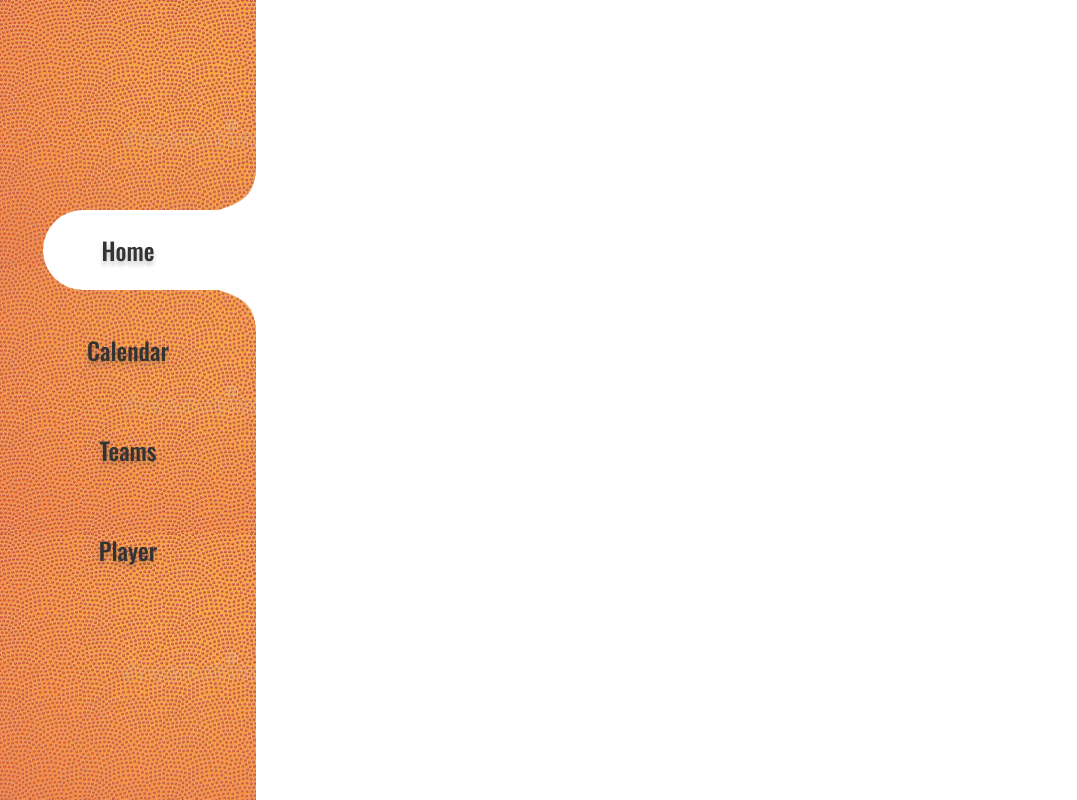
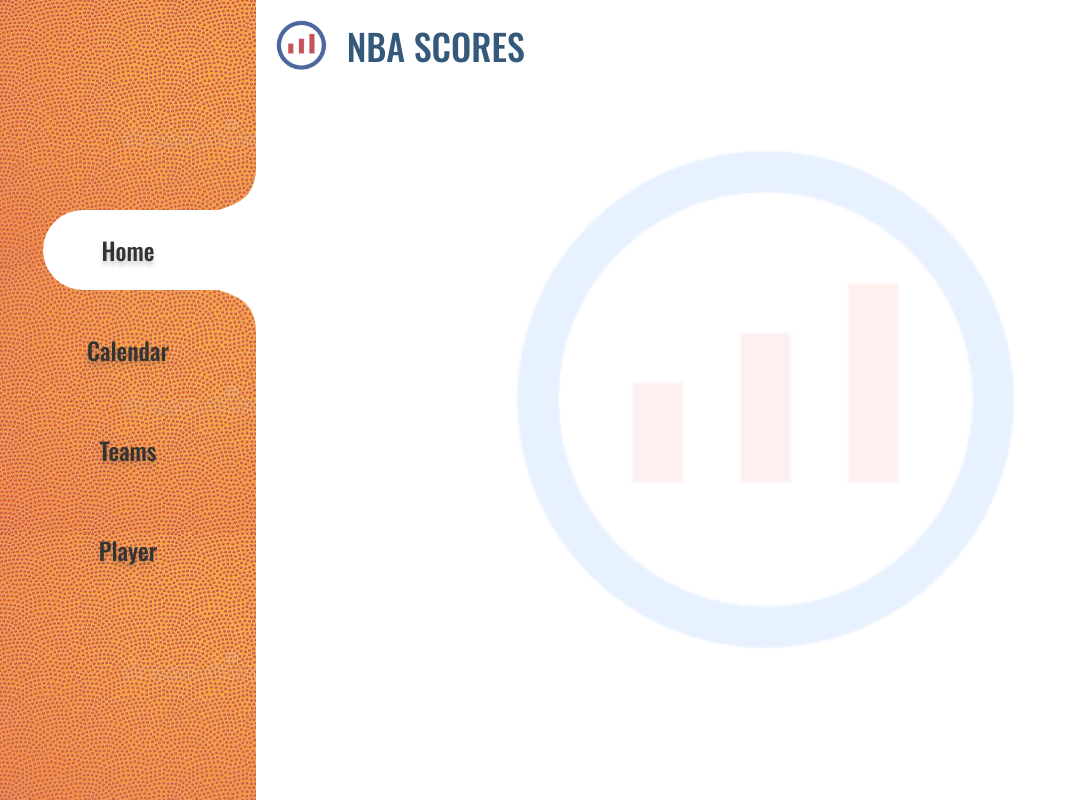
Before and after one commit to Arkistos/stat-manager, a React (Create React App) app: page / in a window 1280 px wide. Shown: the whole page, without its empty margins (0-1077 px from the left). Built offline with nearby package versions, Linux system fonts and the light colour scheme.

Commit message:
title and backgroud to main display

```diff
--- a/src/App.js
+++ b/src/App.js
@@ -1,6 +1,7 @@
 import React from "react";
 
 import NavigationPanel from "./NavigationPanel";
+import DisplayPanel from "./DisplayPanel";
 
 export default class App extends React.Component{
 
@@ -19,6 +20,7 @@
     return (
       <div className="App">
         <NavigationPanel/>
+        <DisplayPanel/>
       </div>
     );
   }
--- /dev/null
+++ b/src/DisplayPanel.js
@@ -0,0 +1,62 @@
+import React from 'react';
+
+import LogoBackground from './images/logo_background.png';
+import Logo from './images/logo.png';
+import basketballTexture from "./images/basketballTexture.jpg";
+
+import index from "./index.css";
+
+export default class DisplayPanel extends React.Component{
+
+    render(){
+        var screen = {
+            width: window.innerWidth,
+            height: window.innerHeight
+        }
+
+        const displayStyle = {
+            height: screen.height,
+            width: screen.width>500?screen.width*4/5:screen.width,
+            position: 'absolute',
+            right: '0px',
+            top:'0px',
+            backgroundImage: `url(${LogoBackground})`,
+            backgroundRepeat: 'no-repeat',
+            backgroundAttachement: 'fixed',
+            backgroundPosition: 'center',
+        }
+
+        const logoStyle = {
+            height: '50px',
+            padding:screen.width>500?'20px':'10px',
+
+        }
+
+        const titleStyle = {
+            fontFamily: "'Oswald', sans-serif",
+            fontStyle: 'medium',
+            fontSize: '36px',
+            color: '#023059'
+        }
+
+        const divStyle = {
+            display:'flex',
+            flexDirection: 'row',
+            justifyContent: screen.width>500?'flex-start':'center',
+            alignItems: 'center',
+            backgroundImage: screen.width>500?'':`url(${basketballTexture})`,
+            backgroundSize: screen.width>500?'400px':screen.width,
+            backgroundRepeat: "repeat-y",
+            opacity: "0.8",
+        }
+
+        return(
+            <div style={displayStyle}>
+                <div style={divStyle} id='website_name'>
+                    <img style={logoStyle} src={Logo} />
+                    <div style={titleStyle}>NBA SCORES</div>
+                </div>
+            </div>
+        );
+    }
+}
--- a/src/NavigationPanel.js
+++ b/src/NavigationPanel.js
@@ -70,7 +70,7 @@
             left: screen.width>500?screen.width/5-screen.width/6:this.state.selectorPosition.left+13,
             backgroundColor: '#ffffff',
             borderRadius: "50px 0px 0px 50px",
-            width: screen.width>500?screen.width:BOTTOMPANELSIZE,
+            width: screen.width>500?screen.width/5:BOTTOMPANELSIZE,
             height: '80px',
             zIndex: '-1',
             transition: `top 300ms ease-in-out, left 300ms ease-in-out`,
```
Also changed, not shown: src/images/logo.png, src/images/logo_background.png (added).
